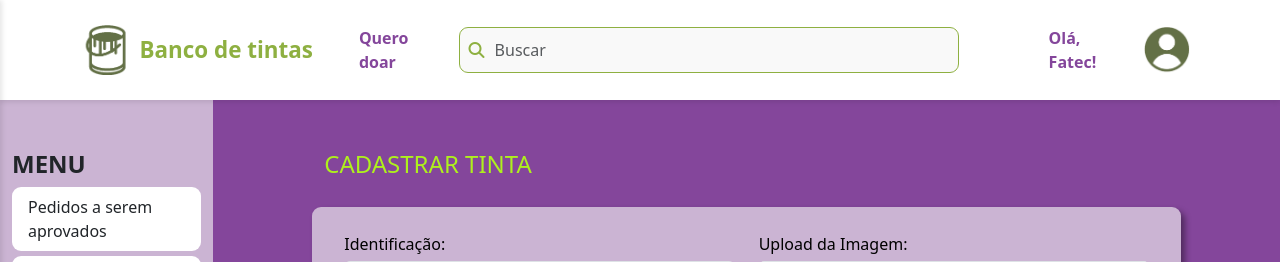
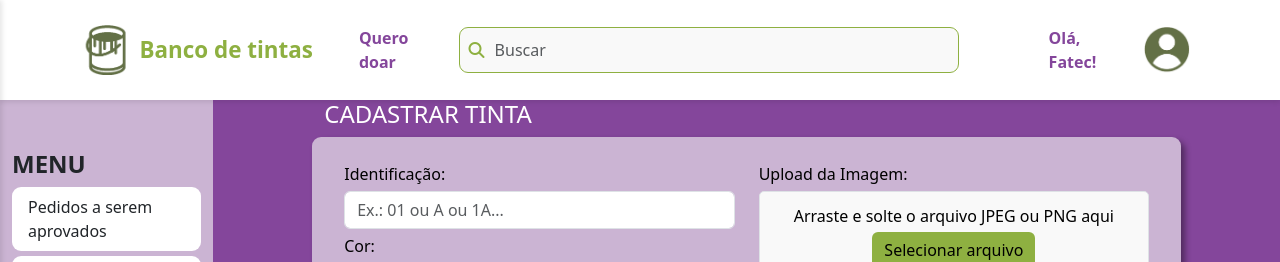
Before and after one commit to kamyllevictoria/banco_de_tintas_01, a PHP site: page /cadastrar_tinta.php in a window 1280 px wide. Shown: the top 262 px of the page. Run offline with PHP 8.4, Linux system fonts and the light colour scheme; the visitor is signed in with stand-in values (Sample User, id 1); data that the repository does not hold is empty; some libraries are stand-ins or nearby versions.

Commit message:
refactor: nome da classe

```diff
--- a/cadastrar_tinta.php
+++ b/cadastrar_tinta.php
@@ -106,7 +106,7 @@
                                         <form action="config/tintas_config.php" method="post"
                                             enctype="multipart/form-data">
                                             <input type="hidden" name="cadastrar-tinta">
-                                            <h4 class="text_green_2 ">CADASTRAR TINTA</h4>
+                                            <h4 class="text_light_green ">CADASTRAR TINTA</h4>
                                             <div class="row bg_lilac">
 
                                                 <div class="col-md-6">
```
